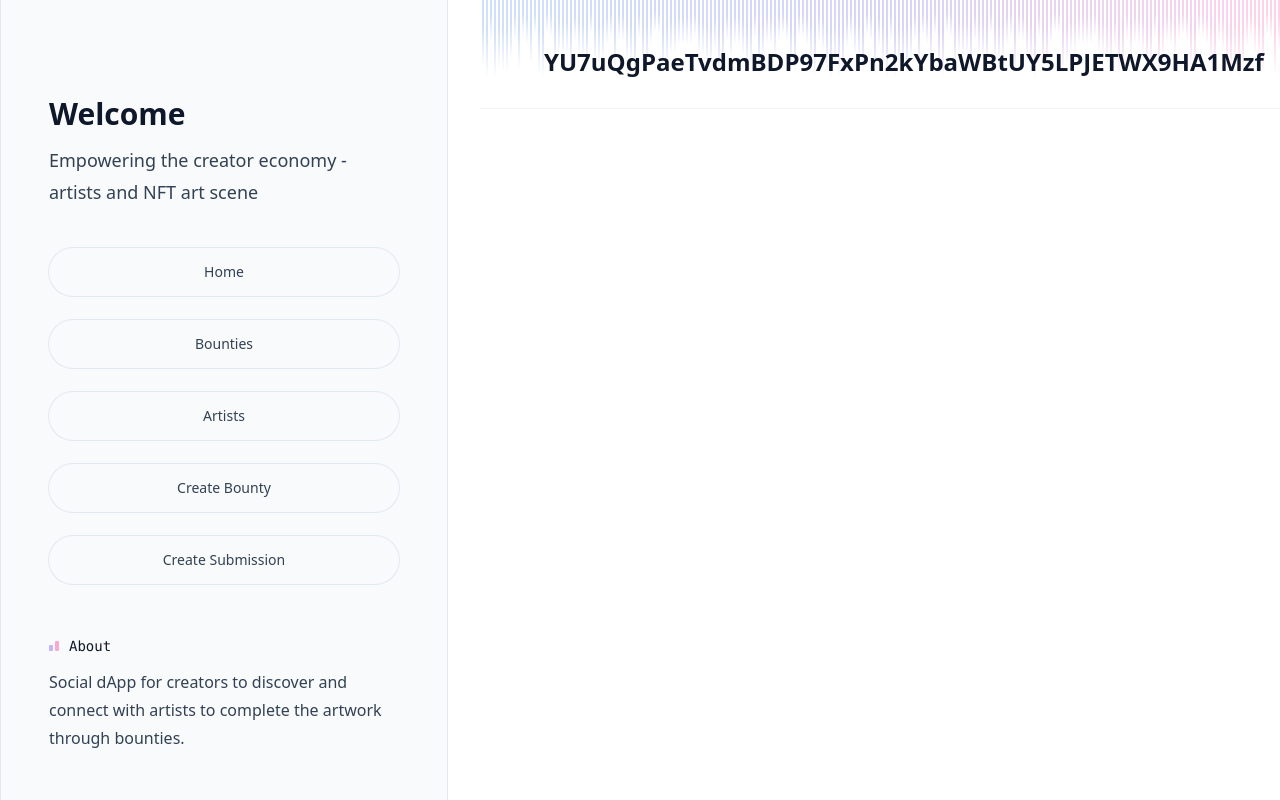
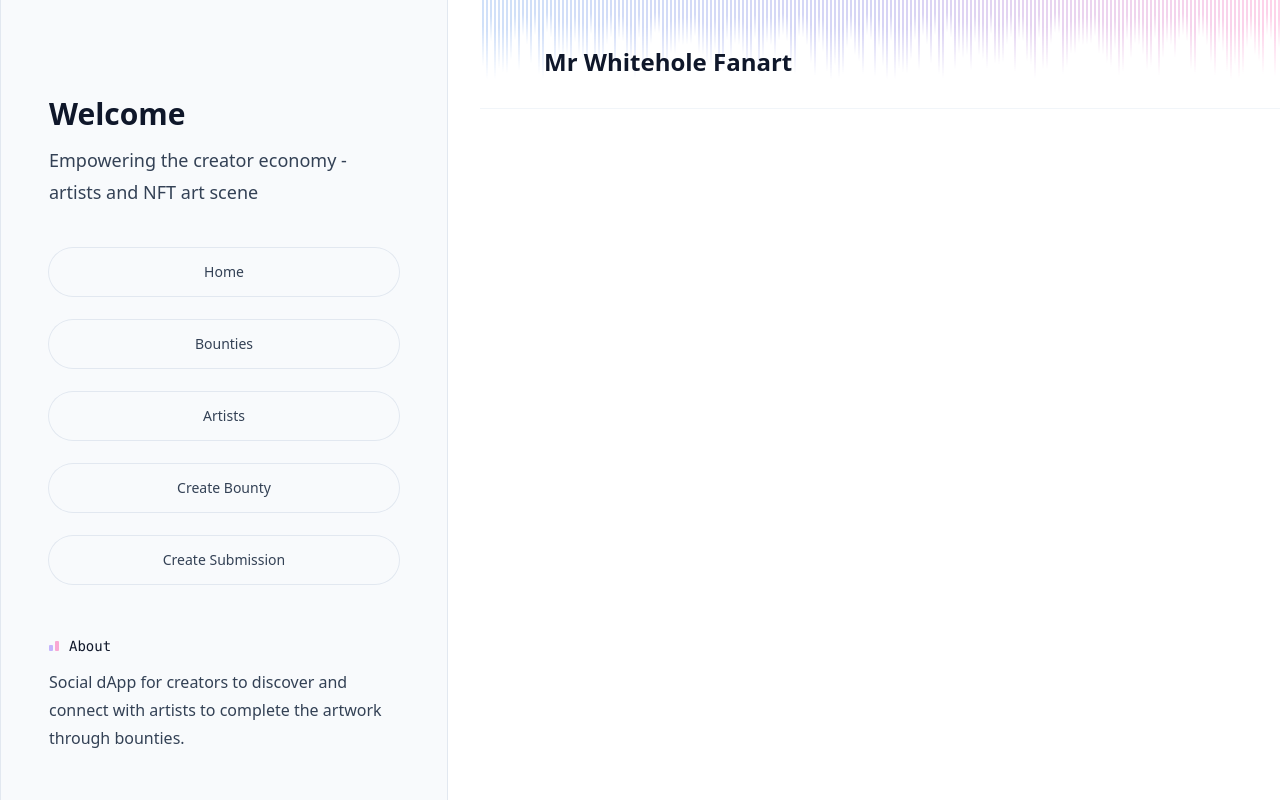
Before and after one commit to NUS-Polkadot-Team/frontend, a Next.js app: page /bounties/YU7uQgPaeTvdmBDP97FxPn2kYbaWBtUY5LPJETWX9HA1Mzf in a window 1280 px wide. Built offline with nearby package versions, Linux system fonts and the light colour scheme; a web font is replaced by a local one.

Commit message:
feat: add bounty deadline and status

```diff
--- a/src/components/Layout/FormattedDate.tsx
+++ b/src/components/Layout/FormattedDate.tsx
@@ -1,21 +1,25 @@
-import type { DetailedHTMLProps, TimeHTMLAttributes } from 'react'
+import type { DetailedHTMLProps, TimeHTMLAttributes } from 'react';
 
 const dateFormatter = new Intl.DateTimeFormat('en-US', {
   year: 'numeric',
   month: 'long',
   day: 'numeric',
-})
+});
 
-export function FormattedDate({
-  date,
-  ...props
-}: DetailedHTMLProps<TimeHTMLAttributes<HTMLTimeElement>, HTMLTimeElement> & {
-  date: Date
-}) {
+interface FormattedDateProps
+  extends DetailedHTMLProps<
+    TimeHTMLAttributes<HTMLTimeElement>,
+    HTMLTimeElement
+  > {
+  date: Date;
+  text: string;
+}
+
+export function FormattedDate({ date, text, ...props }: FormattedDateProps) {
   return (
     <time dateTime={date.toISOString()} {...props}>
-      <span>Posted on: </span>
+      <span>{text}</span>
       {dateFormatter.format(date)}
     </time>
-  )
+  );
 }
--- /dev/null
+++ b/src/data/bounties.ts
@@ -0,0 +1,44 @@
+export interface Bounty {
+  published: string; //date the bounty was published
+  title: string; // title of the bounty
+  image: {
+    src: string;
+    type: string;
+  }; // image used for the bounty
+  address: string; // address of the bounty
+  description: string; // description of the bounty
+  prize: string; // prize in eth of the bounty
+  token: string;
+  designsRequired: string; // number of designs required for the bounty
+  selectedDesign: string; // address of selected design
+  status:
+    | 'open'
+    | 'started'
+    | 'submitted'
+    | 'completed'
+    | 'expired'
+    | 'cancelled';
+  deadline: string;
+}
+
+const bounties: Bounty[] = [
+  {
+    published: '2023-02-17',
+    title: 'Mr Whitehole Fanart',
+    image: {
+      src: '/images/episodes/1.jpg',
+      type: 'image/jpeg',
+    },
+    address: 'YU7uQgPaeTvdmBDP97FxPn2kYbaWBtUY5LPJETWX9HA1Mzf',
+    description:
+      'Request for a custom variant with specific traits and background',
+    prize: '0.1',
+    token: 'SBY',
+    designsRequired: '1',
+    selectedDesign: '',
+    deadline: '2024-02-17',
+    status: 'open',
+  },
+];
+
+export default bounties;
--- a/src/pages/bounties/[id].tsx
+++ b/src/pages/bounties/[id].tsx
@@ -2,29 +2,17 @@ import Head from 'next/head';
 
 import { Container } from '@/components/Layout/LayoutContainer';
 import { useRouter } from 'next/router';
-
-const bounties = [
-  {
-    published: '2021-08-01',
-    title: 'The Most Tragically Misunderstood Person of Our Time',
-    image: {
-      src: '/images/episodes/1.jpg',
-      type: 'image/jpeg',
-    },
-    address: '0x1',
-    description: 'The Most Tragically Misunderstood Person of Our Time',
-    prize: '0.1',
-    designsRequired: '1',
-    selectedDesign: '',
-  },
-];
+import bounties from '@/data/bounties';
 
 export default function BountyPage() {
   const router = useRouter();
   const { id } = router.query;
 
   const bounty = bounties.filter((bounty) => bounty.address === id)[0];
-  console.log(bounty);
+
+  if (!bounty) {
+    return null;
+  }
 
   return (
     <>
@@ -37,7 +25,9 @@ export default function BountyPage() {
       </Head>
       <div className="pt-16 pb-12 sm:pb-4 lg:pt-12">
         <Container>
-          <h1 className="text-2xl font-bold leading-7 text-slate-900">{id}</h1>
+          <h1 className="text-2xl font-bold leading-7 text-slate-900">
+            {bounty.title}
+          </h1>
         </Container>
         <div className="divide-y divide-slate-100 sm:mt-4 lg:mt-8 lg:border-t lg:border-slate-100"></div>
       </div>
--- a/src/pages/bounties/index.tsx
+++ b/src/pages/bounties/index.tsx
@@ -1,11 +1,9 @@
 import { FormattedDate } from '@/components/Layout/FormattedDate';
 import { Container } from '@/components/Layout/LayoutContainer';
+import bounties, { Bounty } from '@/data/bounties';
+import dynamic from 'next/dynamic';
 import Head from 'next/head';
 import Link from 'next/link';
-import dynamic from 'next/dynamic';
-import usePolkadot from '@/hooks/usePolkadot';
-import { useState } from 'react';
-import useIsDomLoaded from '@/hooks/useIsDomLoaded';
 
 interface BountyEntryProps {
   bounty: Bounty;
@@ -23,39 +21,6 @@ export interface Submission {
   bountyAddress: string; // bounty address of the submission
 }
 
-export interface Bounty {
-  published: string; //date the bounty was published
-  title: string; // title of the bounty
-  image: {
-    src: string;
-    type: string;
-  }; // image used for the bounty
-  address: string; // address of the bounty
-  description: string; // description of the bounty
-  prize: string; // prize in eth of the bounty
-  token: string;
-  designsRequired: string; // number of designs required for the bounty
-  selectedDesign: string; // address of selected design
-}
-
-export const bounties = [
-  {
-    published: '2023-02-17',
-    title: 'Mr Whitehole Fanart',
-    image: {
-      src: '/images/episodes/1.jpg',
-      type: 'image/jpeg',
-    },
-    address: 'YU7uQgPaeTvdmBDP97FxPn2kYbaWBtUY5LPJETWX9HA1Mzf',
-    description:
-      'Request for a custom variant with specific traits and background',
-    prize: '0.1',
-    token: 'SBY',
-    designsRequired: '1',
-    selectedDesign: '',
-  },
-];
-
 // needs to be dynamically loaded client side
 const Identicon = dynamic(() => import('@polkadot/react-identicon'), {
   ssr: false,
@@ -67,8 +32,6 @@ const Identicon = dynamic(() => import('@polkadot/react-identicon'), {
 });
 
 function BountyEntry({ bounty }: BountyEntryProps) {
-  let date = new Date(bounty.published);
-
   return (
     <article
       aria-labelledby={`episode-${bounty.address}-title`}
@@ -77,7 +40,8 @@ function BountyEntry({ bounty }: BountyEntryProps) {
       <Container>
         <div className="flex flex-col">
           <FormattedDate
-            date={date}
+            text="Posted on: "
+            date={new Date(bounty.published)}
             className="font-mono text-sm leading-7 text-slate-500"
           />
           <div className="flex items-center space-x-2">
@@ -92,9 +56,26 @@ function BountyEntry({ bounty }: BountyEntryProps) {
               <p className="mt-1 text-base leading-7 text-slate-700">
                 {bounty.description}
               </p>
+
+              <div className="flex items-center gap-4">
+                <FormattedDate
+                  text="Deadline: "
+                  date={new Date(bounty.deadline)}
+                  className="font-mono text-sm font-bold leading-7 text-slate-700"
+                />
+                <span
+                  aria-hidden="true"
+                  className="text-sm font-bold text-slate-400"
+                >
+                  /
+                </span>
+                <span className="font-mono text-sm font-bold capitalize leading-7 text-slate-700">
+                  Status: {bounty.status}
+                </span>
+              </div>
             </div>
           </div>
-          <div className="mt-4 flex items-center gap-4">
+          <div className="mt-4 flex items-center gap-2">
             <Link
               href={`/bounties/${bounty.address}`}
               className="flex items-center text-sm font-bold leading-6 text-pink-500 hover:text-pink-700 active:text-pink-900"
```
